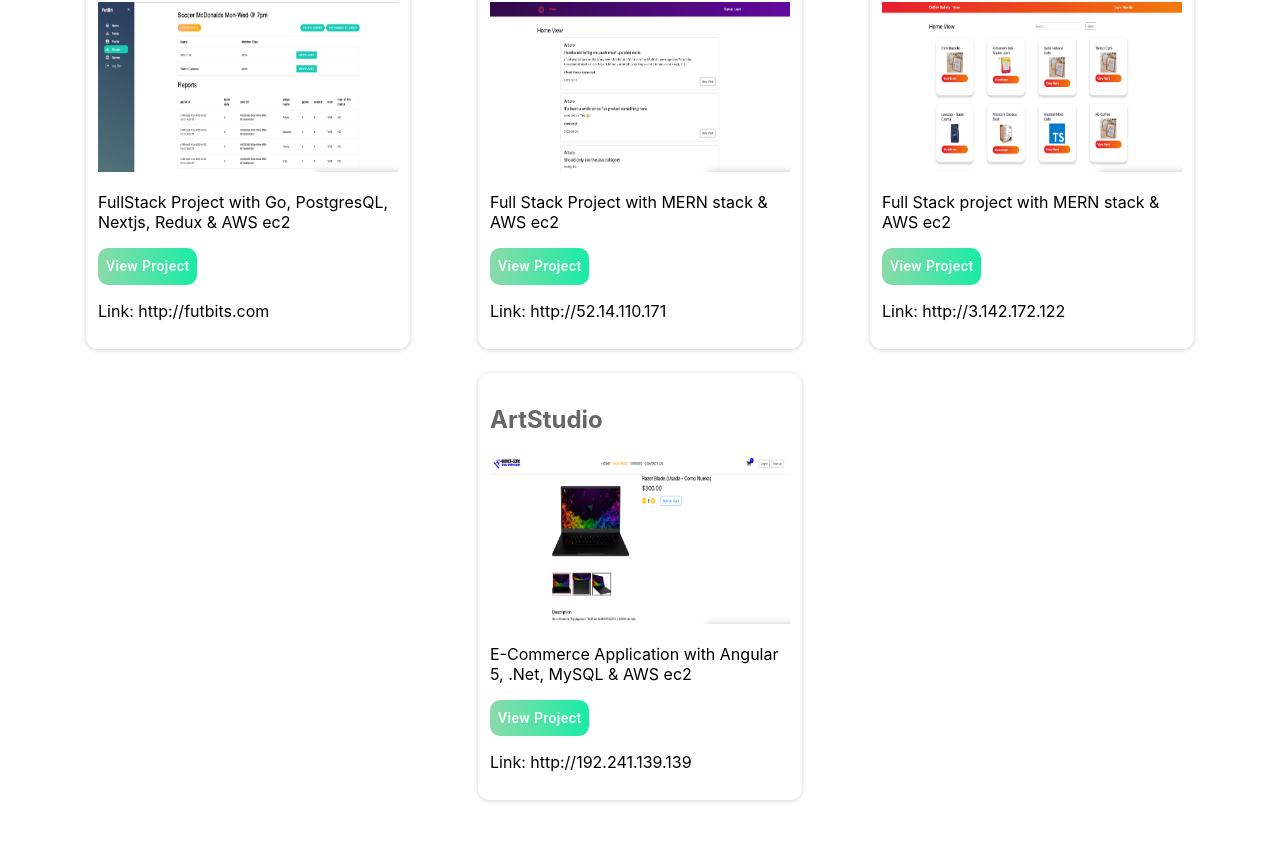
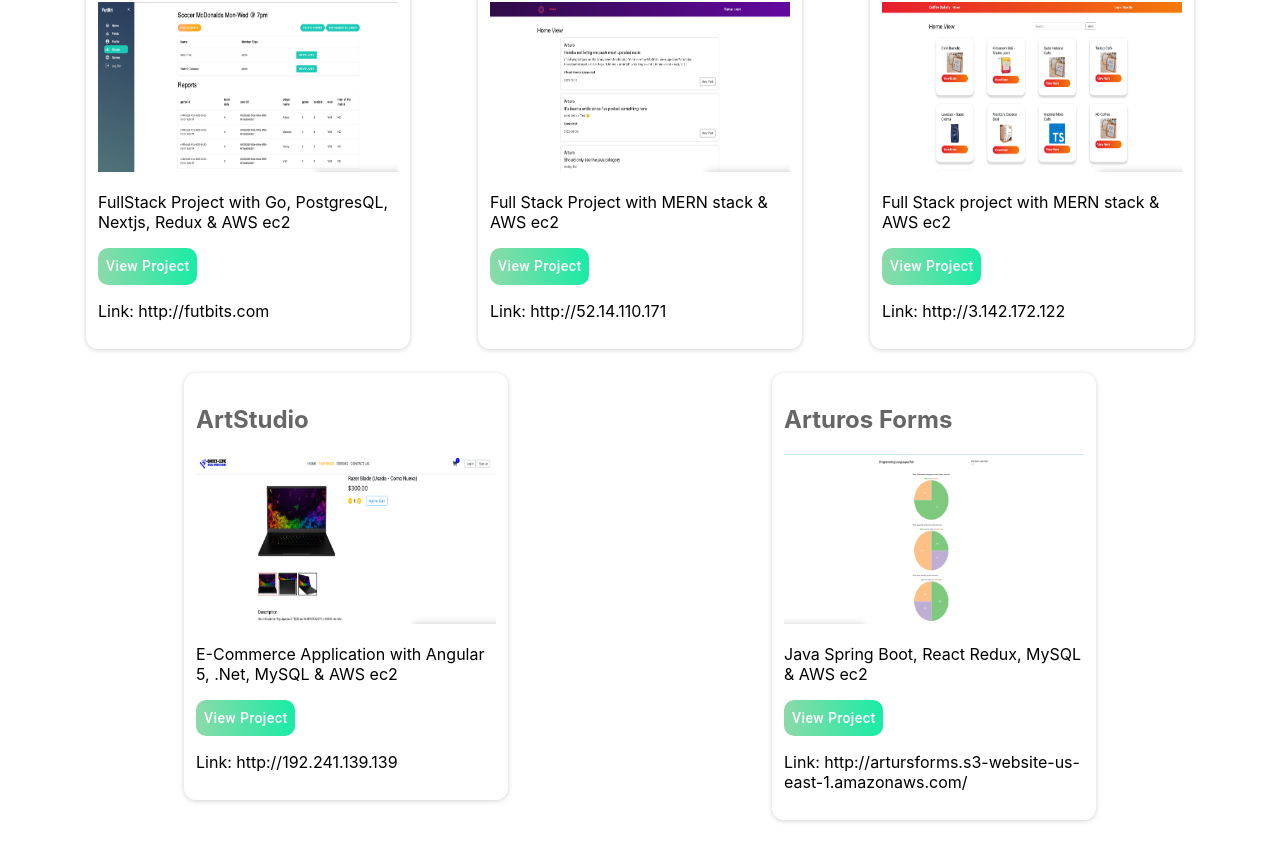
Before and after one commit to arturfil/go-chi-portfolio-react, a Next.js app: page /projects in a window 1280 px wide. Shown: the part 299-1143 px from the top of the page. Built offline with nearby package versions, Linux system fonts and the light colour scheme; no server answers.

Commit message:
added new web application to portfolio

```diff
--- a/pages/projects/index.tsx
+++ b/pages/projects/index.tsx
@@ -5,6 +5,7 @@
 import bughunt from "../../images/bughunt.jpg"
 import coffeegallery from '../../images/coffeegallery.jpg'
 import artstudio from '../../images/artstudio.jpg'
+import artusforms from "../../images/artus_forms.png"
 
 const projects = [
     {
@@ -46,7 +47,18 @@
         description: "E-Commerce Application with Angular 5, .Net, MySQL & AWS ec2",
         created_at: "2-3-2023",
         updated_at: "2-3-2023",
+    },
+    {
+        id: "234801-234809-asd980081243-lasdf9821",
+        name: "Arturos Forms",
+        author: "Arturo Filio",
+        url: "http://artursforms.s3-website-us-east-1.amazonaws.com/",
+        img: artusforms,
+        description: "Java Spring Boot, React Redux, MySQL & AWS ec2",
+        created_at: "2-3-2023",
+        updated_at: "2-3-2023",
     }
+
 ]
 
 export default function Projects() {
```
Also changed, not shown: images/artus_forms.png (added).
